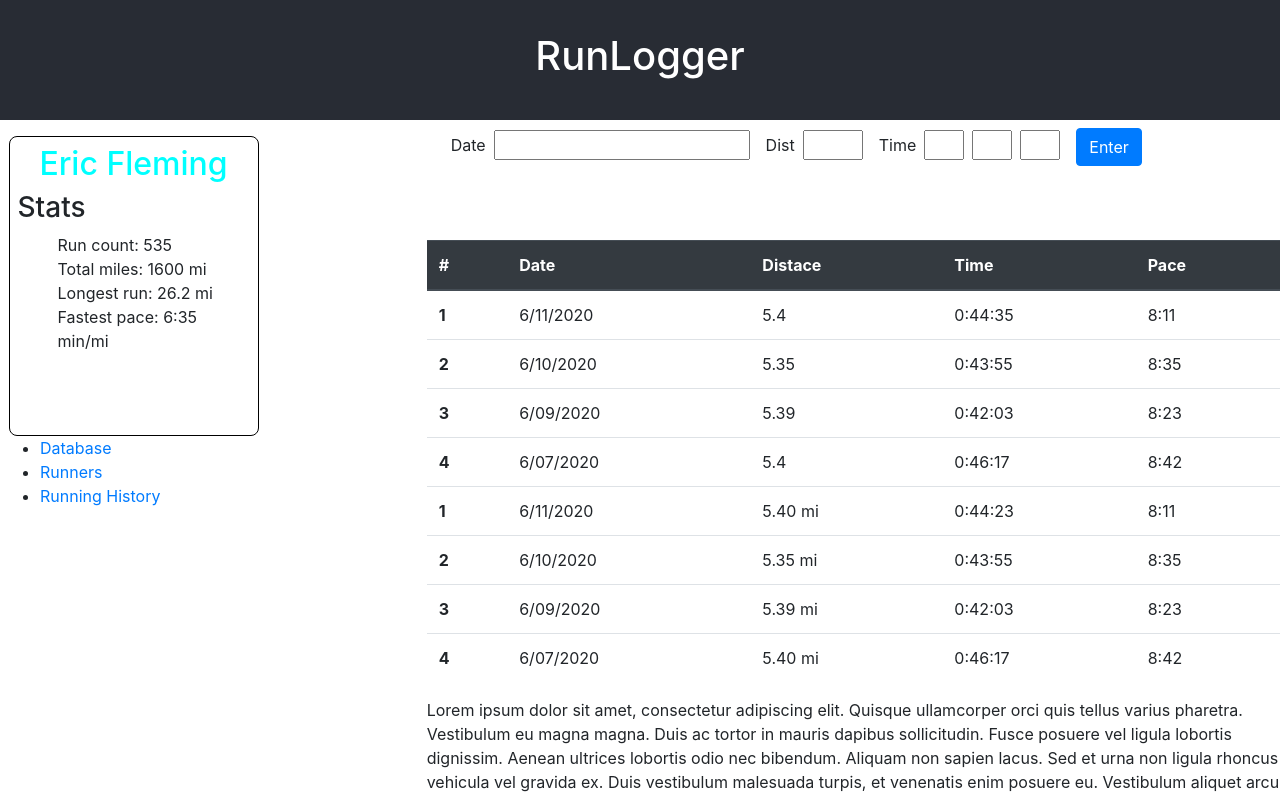
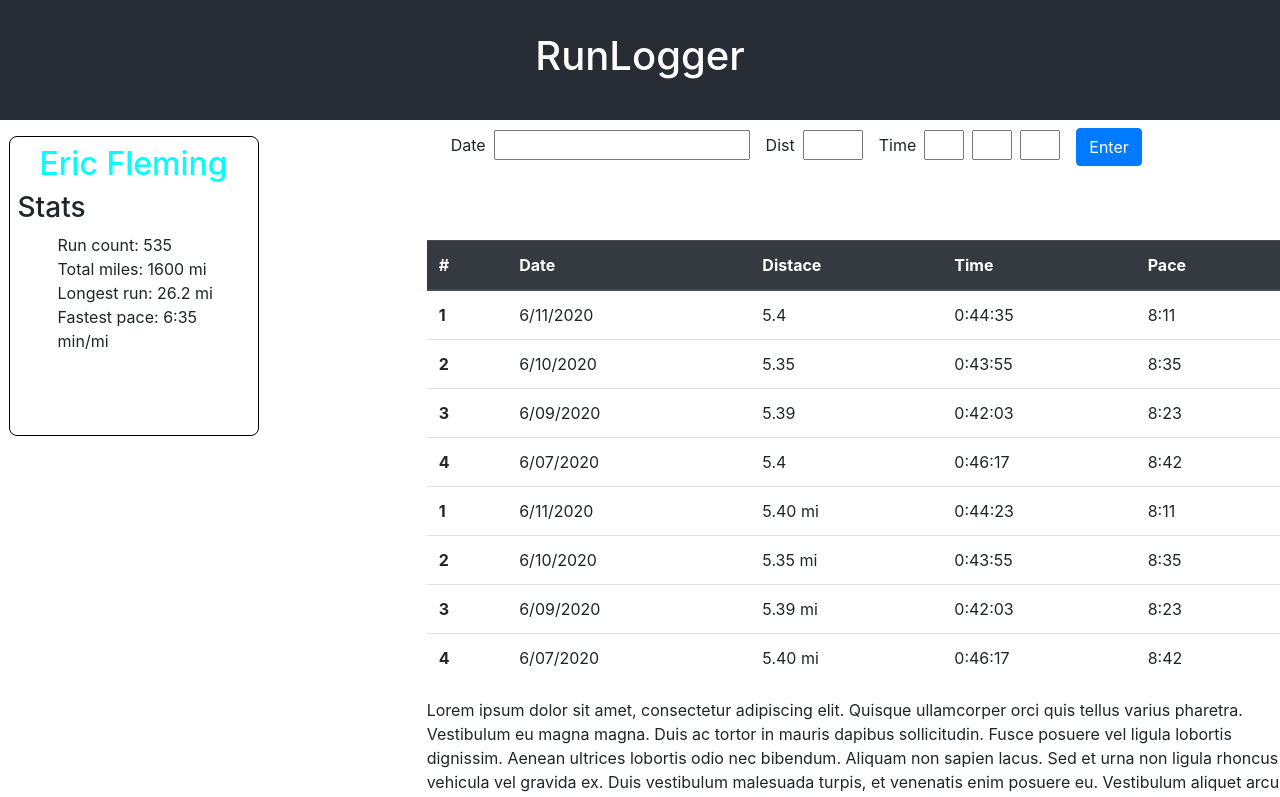
Before and after one commit to eric-fleming/RunLogger, a React (Create React App) app: page / in a window 1280 px wide. Shown: the top 797 px of the page. Built offline with nearby package versions, Linux system fonts and the light colour scheme.

Commit message:
moved nav to header

```diff
--- a/src/pages/mainpage.js
+++ b/src/pages/mainpage.js
@@ -12,13 +12,6 @@ const MainPage = () => {
             <main>
                 <section className="left-content">
                     <Profile runCount="535" totalMiles="1600 mi" longestRun="26.2 mi" fastestPace="6:35 min/mi" />
-                    <div>
-                        <ul className="text-left">
-                            <li><Link to="/database">Database</Link></li>
-                            <li><Link to="/runners">Runners</Link></li>
-                            <li><Link to="/runs">Running History</Link></li>
-                        </ul>
-                    </div>
                 </section>
                 <section className="right-content">
                     <div>
```
